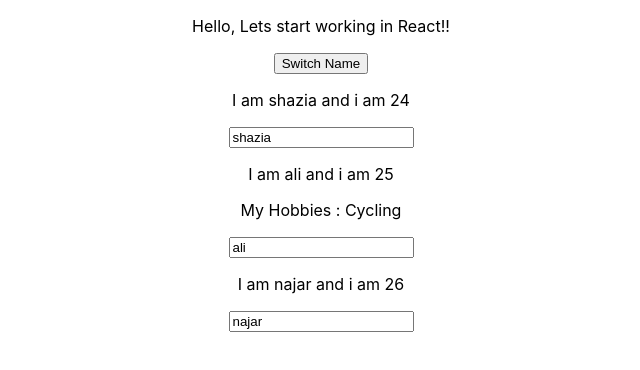
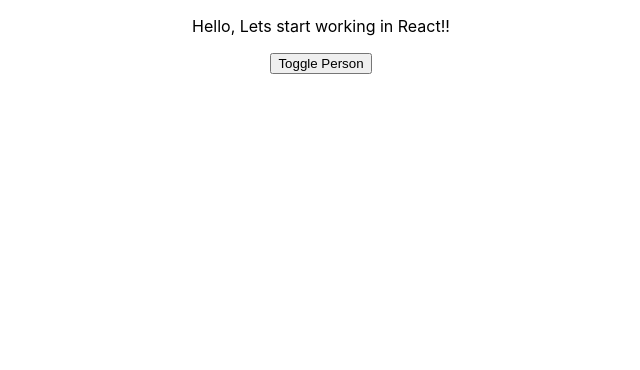
Before and after one commit to alishazia/react-dev, a React (Create React App) app: page / in a window 1280 px wide. Shown: the top 370 px of the page, without its empty margins (319-959 px from the left). Built offline with nearby package versions, Linux system fonts and the light colour scheme.

Commit message:
Rendering Content Conditionally

```diff
--- a/src/App.js
+++ b/src/App.js
@@ -8,7 +8,8 @@
       { name: "shazia", age: "24" },
       { name: "ali", age: "25" },
       { name: "najar", age: "26" },
-    ]
+    ],
+    showPersons: false
   }
   switchNameHandler = (newName) => {
     // we should directly change the state here
@@ -21,6 +22,12 @@
         { name: "ali", age: "25" },
         { name: "najar", age: "27" },
       ]
+    })
+  }
+  togglePersonsHandler = () => {
+    const doesShow = this.state.showPersons;
+    this.setState({
+      showPersons: !doesShow
     })
   }
 
@@ -37,12 +44,18 @@
     return (
       <div className="App">
         <p>Hello, Lets start working in React!!</p>
+
         {/* here we called the bind and passed the reference */}
-        <button onClick={this.switchNameHandler.bind(this, 'Maximillian!!!!!!!!')}>Switch Name</button>
-        <Person name={this.state.persons[0].name} age={this.state.persons[0].age} />
-        {/* here we have used arrow function and it will be executed on the click of the event and it not executing the function here */}
-        <Person name={this.state.persons[1].name} age={this.state.persons[1].age} click={()=> {this.switchNameHandler('Maximillian')}} changed={this.nameChangedHandler}>My Hobbies : Cycling</Person>
-        <Person name={this.state.persons[2].name} age={this.state.persons[2].age} />
+        <button onClick={this.togglePersonsHandler}>Toggle Person</button>
+        { this.state.showPersons ?
+          <div>
+            <Person name={this.state.persons[0].name} age={this.state.persons[0].age} />
+
+            {/* here we have used arrow function and it will be executed on the click of the event and it not executing the function here */}
+            <Person name={this.state.persons[1].name} age={this.state.persons[1].age} click={() => { this.switchNameHandler('Maximillian') }} changed={this.nameChangedHandler}>My Hobbies : Cycling</Person>
+            <Person name={this.state.persons[2].name} age={this.state.persons[2].age} />
+          </div>
+          : null}
       </div>
     );
   }
--- /dev/null
+++ b/src/Person/Person.css
@@ -0,0 +1,8 @@
+.Person{
+    margin : 20px auto;
+    padding : 16px;
+    width : 60%;
+    text-align: center;
+    box-shadow: 0px 2px 3px #ccc;
+    border : 1px solid #eee;
+}
--- a/src/Person/Person.js
+++ b/src/Person/Person.js
@@ -1,8 +1,9 @@
 import React from 'react';
+import './Person.css';
 
 const person = (props) =>{
 return (
-<div>
+<div className="Person">
     <p onClick={props.click}>I am {props.name} and i am {props.age}</p>
     <p>{props.children}</p>
     <input onChange={props.changed} value={props.name}/>
```
